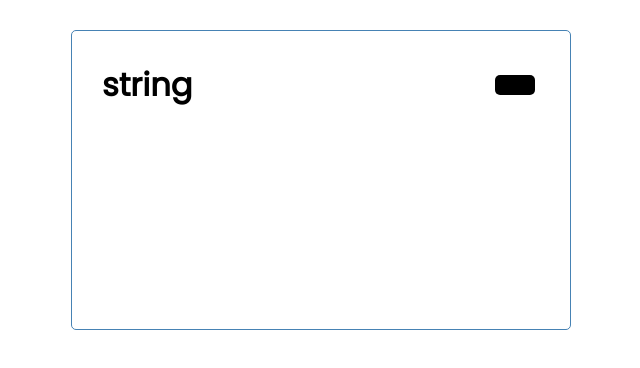
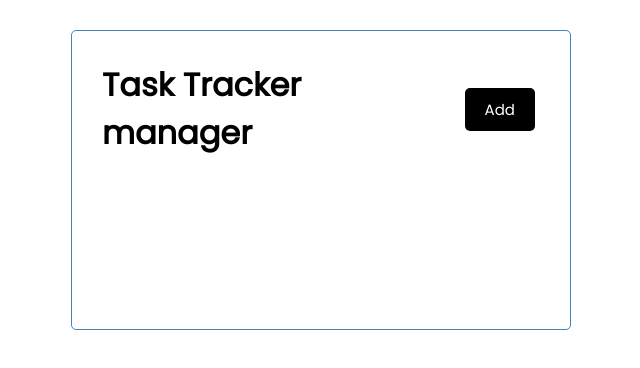
Before and after one commit to gymcode/comebackcode, a React (Create React App) app: page / in a window 1280 px wide. Shown: the top 368 px of the page, without its empty margins (319-959 px from the left). Built offline with nearby package versions, Linux system fonts and the light colour scheme.

Commit message:
back ontrack

```diff
--- a/src/App.js
+++ b/src/App.js
@@ -6,7 +6,7 @@ import Header from "./components/Header";
 function App () {
     return (
       <div className={"container"}>
-        <Header title={"string"}/>
+        <Header title={"Task Tracker manager"}/>
       </div>
     )
 }
--- a/src/components/Header.js
+++ b/src/components/Header.js
@@ -5,7 +5,7 @@ function Header({title}) {
     return (
         <header className={"header"}>
             <h1>{title}</h1>
-            <button className={"btn"}></button>
+            <button className={"btn"}>Add</button>
         </header>
     )
 }
```
